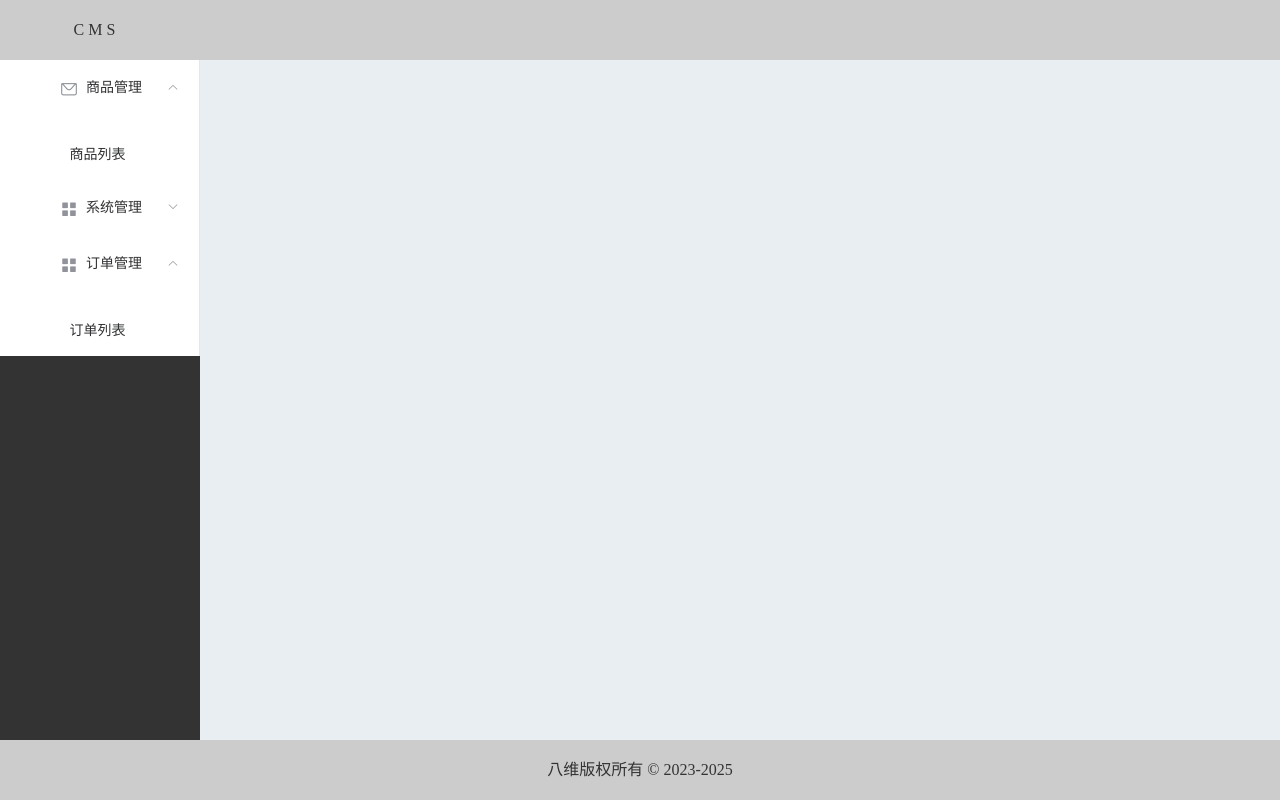
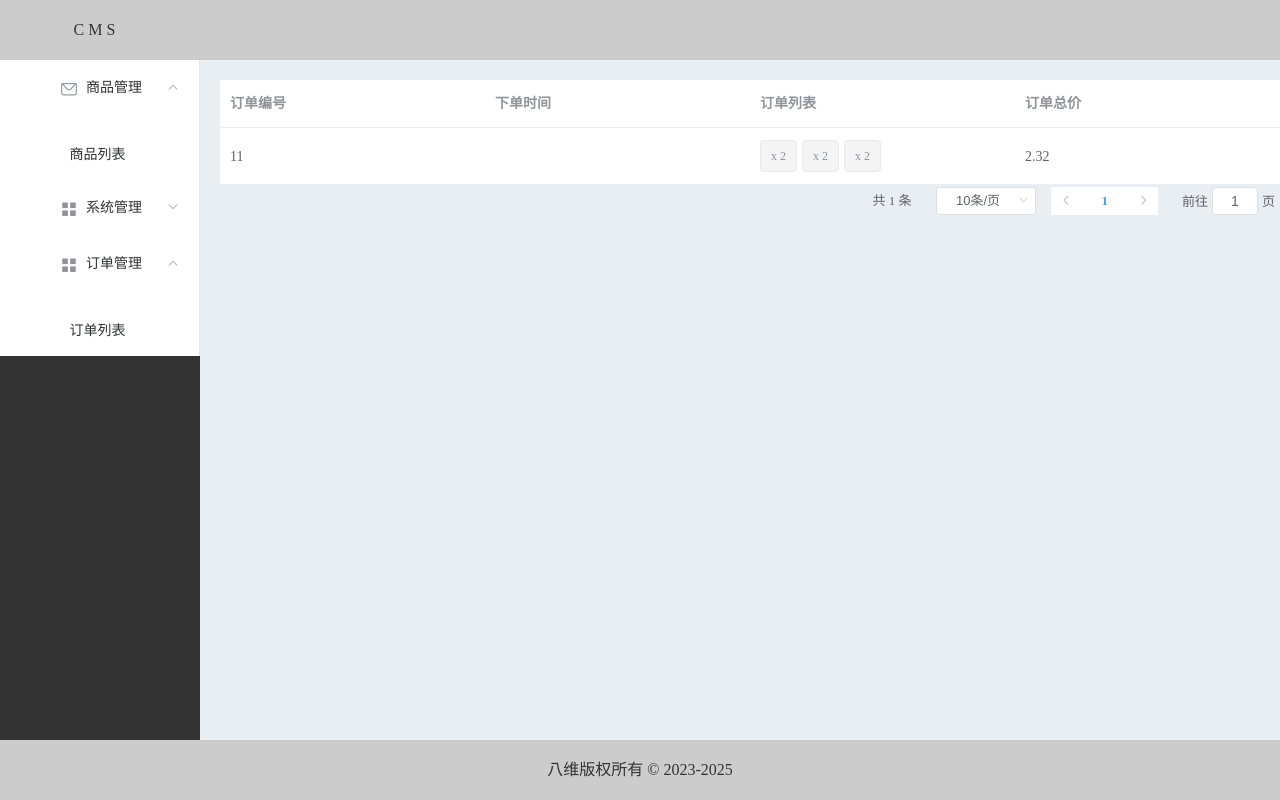
Before and after one commit to wangyoupeng/scms, a Vue app: page /#/orders in a window 1280 px wide. Built offline with nearby package versions, Linux system fonts and the light colour scheme; no server answers; the HTML template or start-up script is replaced by a standard one.

Commit message:
scms add order list

```diff
--- a/src/components/MyMenu.vue
+++ b/src/components/MyMenu.vue
@@ -21,7 +21,7 @@
     <el-submenu index="3">
       <template slot="title"><i class="el-icon-menu"></i>订单管理</template>
       <el-menu-item-group>
-        <el-menu-item index="2-1">订单列表</el-menu-item>
+        <el-menu-item index="2-1" @click="jump_to_orders">订单列表</el-menu-item>
       </el-menu-item-group>
     </el-submenu>
   </el-menu>
@@ -46,6 +46,12 @@ export default {
         path: '/goods'
       })
     },
+    jump_to_orders() {
+      console.log('-------- jump to goods ')
+      this.$router.push({
+        path: '/orders'
+      })
+    },
   },
   watch: {
     // 向父组件传过去当前要显示的商品分类，从而更新商品列表
--- a/src/router/index.js
+++ b/src/router/index.js
@@ -39,7 +39,11 @@ const routes = [
     name: 'GoodsEdit',
     component: () => import('../views/GoodsEdit.vue')
   },
-
+  {
+    path: '/orders',
+    name: 'Orders',
+    component: () => import('../views/OrdersList.vue')
+  },
 ]
 
 const router = new Router({
--- /dev/null
+++ b/src/views/OrdersList.vue
@@ -0,0 +1,98 @@
+<template>
+  <div style="padding-bottom: 50px;">
+    <el-table :data="orderList" style="width: 100%">
+      <el-table-column prop="id" label="订单编号" style="width: 100%"></el-table-column>
+      <el-table-column prop="created_at" label="下单时间"></el-table-column>
+      <el-table-column label="订单列表">
+        <template slot-scope="{ row }">
+          <el-tag v-for="product in row.orderItems" :key="product.id" type="info">
+            {{ product.goods_name }} x {{ product.amount }}
+          </el-tag>
+        </template>
+      </el-table-column>
+      <el-table-column prop="price" label="订单总价">
+        <template slot-scope="{ row }">
+          {{ formatPrice(row.price) }}
+        </template>
+      </el-table-column>
+    </el-table>
+    <el-pagination
+      :page-size="pageSize"
+      :total="orderList.length"
+      :current-page.sync="currentPage"
+      layout="total, sizes, prev, pager, next, jumper"
+      :page-sizes="[10, 20, 50]"
+    />
+  </div>
+</template>
+
+<style>
+/* 订单列表 */
+.el-table__header tr th {
+  background-color: #f5f5f5;
+}
+.el-tag {
+  margin-right: 5px;
+}
+
+/* 分页控件 */
+.el-pagination {
+  text-align: right;
+}
+.el-pagination__total {
+  margin-right: 20px;
+}
+</style>
+
+<script>
+export default {
+  data() {
+    return {
+      orderList: [
+        //订单列表数据
+        {
+          id: 11,
+          date: "",
+          price: 232,
+          orderItems:[{
+            id: 3233,
+            name:'矿泉水',
+            amount: 2,
+          },{
+            id: 3234,
+            name:'矿泉水',
+            amount: 2,
+          },{
+            id: 3235,
+            name:'矿泉水',
+            amount: 2,
+          }]
+        }
+      ],
+      pageSize: 10, // 分页大小
+      currentPage: 1, // 当前页码
+    };
+  },
+  activated() {
+    // this.methods.handleSearch()
+    this.reloadPage()
+  },
+  methods: {
+    reloadPage(){
+      const params = { user_id: 10000 }
+        this.$axios.get('/api/orders/list',params )
+          .then(res => {
+            this.orderList = res.data.list;
+            // alert(res.data.list.length)
+          })
+          .catch(error => {
+            console.error("errorrrr:::: ", error);
+          });
+    },
+    formatPrice(price) { // 分转元
+      return (price / 100).toFixed(2)
+    },
+  },
+
+};
+</script>
```
